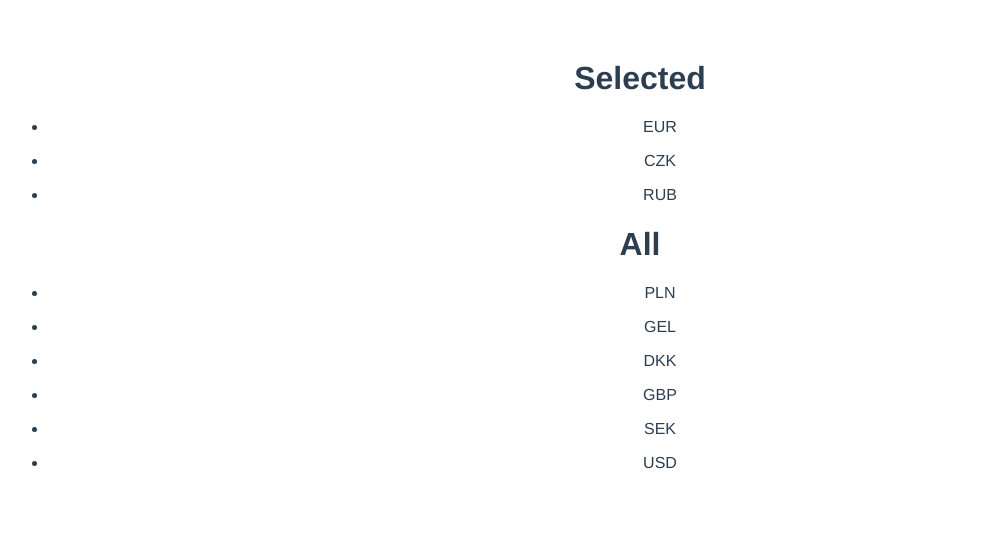
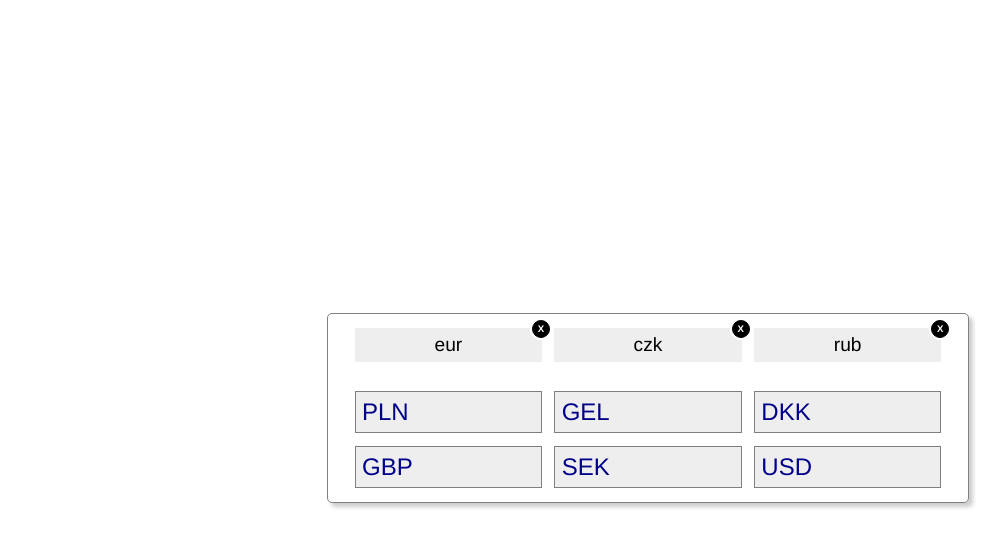
Before and after one commit to fyodorio-closet/currency-boxes, a Vue app: page / in a window 1280 px wide. Shown: the top 546 px of the page, without its empty margins (0-1005 px from the left). Built offline with nearby package versions, Linux system fonts and the light colour scheme.

Commit message:
Style and refactor child components

```diff
--- a/src/App.vue
+++ b/src/App.vue
@@ -20,8 +20,10 @@ export default {
   font-family: "Avenir", Helvetica, Arial, sans-serif;
   -webkit-font-smoothing: antialiased;
   -moz-osx-font-smoothing: grayscale;
-  text-align: center;
-  color: #2c3e50;
-  margin-top: 60px;
+  display: flex;
+  justify-content: center;
+  align-items: center;
+  height: 100vh;
+  width: 100vw;
 }
 </style>
--- a/src/components/AppCard.vue
+++ b/src/components/AppCard.vue
@@ -1,8 +1,6 @@
 <template>
   <div class="app-card">
-    <h1>Selected</h1>
-    <CurrencyList :currencyList="selectedBoxes" :isFeatured="true"/>
-    <h1>All</h1>
+    <CurrencyList :currencyList="selectedBoxes" />
     <CurrencyList :currencyList="unselectedBoxes" />
   </div>
 </template>
@@ -22,4 +20,12 @@ export default {
 };
 </script>
 
-<style scoped></style>
+<style scoped>
+  .app-card {
+    width: 50%;
+    min-width: 380px;
+    border: 1px solid grey;
+    border-radius: 5px;
+    box-shadow: 4px 4px 4px 0px rgba(0, 0, 0, 0.2);
+  }
+</style>
--- a/src/components/CurrencyList.vue
+++ b/src/components/CurrencyList.vue
@@ -1,11 +1,12 @@
 <template>
-    <div class="currency-list">
-        <ul v-if="isFeatured">
-            <CurrencyListItem v-for="box in currencyList" :key="box.id" :currencyListItem="box" />
-        </ul>
-        <ul v-if="!isFeatured">
-            <CurrencyListItem v-for="box in currencyList" :key="box.id" :currencyListItem="box" />
-        </ul>
+    <div>
+        <section class="currency-list">
+            <CurrencyListItem
+                    v-for="box in currencyList"
+                    :key="box.id"
+                    :currencyListItem="box"
+            />
+        </section>
     </div>
 </template>
 
@@ -13,17 +14,21 @@
 import CurrencyListItem from "./CurrencyListItem";
 
 export default {
-    components: {CurrencyListItem},
+    components: { CurrencyListItem },
     props: {
-        currencyList: Array,
-        isFeatured: {
-            type: Boolean,
-            default: false
-        }
+        currencyList: Array
     }
 }
 </script>
 
 <style scoped>
-
+    .currency-list {
+        width: 100%;
+        display: flex;
+        flex-wrap: wrap;
+        justify-content: center;
+        align-items: center;
+        padding: 8px;
+        box-sizing: border-box;
+    }
 </style>
--- a/src/components/CurrencyListItem.vue
+++ b/src/components/CurrencyListItem.vue
@@ -1,13 +1,22 @@
 <template>
-    <li class="currency-list-item">
-        <p @click="toggleSelection()">{{ currencyListItem.name }}</p>
-    </li>
+    <div
+            class="currency-list-item"
+            v-bind:class="{
+                'currency-list-item_featured': currencyListItem.isSelected,
+                'currency-list-item_basic': !currencyListItem.isSelected
+            }"
+    >
+        <div @click="toggleSelection()">{{ currencyListItem.name | casify(currencyListItem.isSelected) }}</div>
+        <CurrencyListItemBadge v-if="currencyListItem.isSelected"/>
+    </div>
 </template>
 
 <script>
 import { mapActions } from 'vuex'
+import CurrencyListItemBadge from "./CurrencyListItemBadge";
 
 export default {
+    components: { CurrencyListItemBadge },
     props: {
         currencyListItem: Object
     },
@@ -18,10 +27,36 @@ export default {
         toggleSelection() {
             this.updateBox({ ...this.currencyListItem, isSelected: !this.currencyListItem.isSelected })
         }
+    },
+    filters: {
+        casify: function(value, isSelected) {
+            if (!value) {
+                return '';
+            }
+            return isSelected ? value.toString().toLowerCase() : value.toString().toUpperCase();
+        }
     }
 }
 </script>
 
 <style scoped>
-
+    .currency-list-item {
+        width: 30%;
+        margin: 1%;
+        padding: 1%;
+        display: flex;
+        background-color: #EEE;
+        box-sizing: border-box;
+    }
+    .currency-list-item_featured {
+        justify-content: center;
+        font-size: 1.2rem;
+        position: relative;
+    }
+    .currency-list-item_basic {
+        color: darkblue;
+        justify-content: start;
+        border: 1px solid grey;
+        font-size: 1.5rem;
+    }
 </style>
--- a/src/components/CurrencyListItemBadge.vue
+++ b/src/components/CurrencyListItemBadge.vue
@@ -1,5 +1,5 @@
 <template>
-
+    <div class="currency-list-item-badge">X</div>
 </template>
 
 <script>
@@ -9,5 +9,27 @@
 </script>
 
 <style scoped>
-
+    .currency-list-item-badge {
+        position: absolute;
+        right: -8px;
+        top: -8px;
+        font-size: 50%;
+        font-weight: bold;
+        display: flex;
+        justify-content: center;
+        align-items: center;
+        width: 16px;
+        height: 16px;
+        border-radius: 50%;
+        border: 1px solid black;
+        background-color: black;
+        color: white;
+        box-shadow: 0px 0px 0px 2px white;
+        z-index: 1;
+    }
+    .currency-list-item-badge:hover {
+        cursor: pointer;
+        background-color: white;
+        color: black;
+    }
 </style>
```
